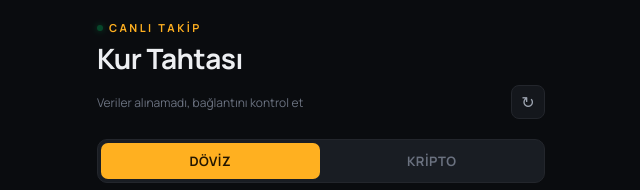
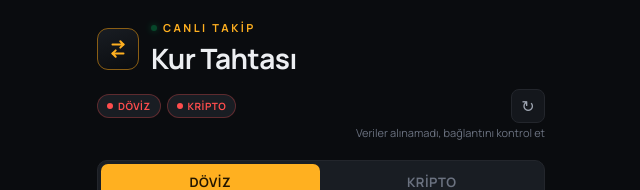
Before and after one commit to halilserhatyildiz/kur-tahtasi, a plain HTML site: page index.html in a window 1280 px wide. Shown: the top 190 px of the page, without its empty margins (319-959 px from the left). Drawn offline with nearby package versions, Linux system fonts and the light colour scheme; no server answers.

Commit message:
Update index.html

```diff
--- a/index.html
+++ b/index.html
@@ -39,6 +39,20 @@
     margin:0 auto;
     padding:20px 16px 60px;
   }
+  .header-top{
+    display:flex;
+    align-items:center;
+    gap:12px;
+  }
+  .logo-mark{
+    width:42px; height:42px;
+    border-radius:11px;
+    background:linear-gradient(160deg, var(--panel-2), var(--void));
+    border:1px solid var(--amber-dim);
+    display:flex; align-items:center; justify-content:center;
+    color:var(--amber);
+    flex-shrink:0;
+  }
   .eyebrow{
     font-size:11px;
     letter-spacing:2.5px;
@@ -71,6 +85,35 @@
     font-size:12px;
     color:var(--text-lo);
   }
+  .status-row{
+    display:flex;
+    justify-content:space-between;
+    align-items:center;
+    margin-top:12px;
+  }
+  .status-chips{display:flex; gap:6px;}
+  .status-chip{
+    font-size:10px;
+    font-weight:700;
+    letter-spacing:0.5px;
+    padding:4px 9px;
+    border-radius:20px;
+    display:flex;
+    align-items:center;
+    gap:5px;
+    background:var(--panel-2);
+    border:1px solid var(--border);
+    color:var(--text-lo);
+  }
+  .status-chip .dot-sm{
+    width:6px; height:6px; border-radius:50%;
+    background:var(--text-lo);
+  }
+  .status-chip.ok{color:var(--green); border-color:rgba(0,210,106,0.3);}
+  .status-chip.ok .dot-sm{background:var(--green); box-shadow:0 0 5px var(--green);}
+  .status-chip.fail{color:var(--red); border-color:rgba(255,77,77,0.3);}
+  .status-chip.fail .dot-sm{background:var(--red);}
+  .countdown{font-size:11px; color:var(--text-lo); margin-top:2px; text-align:right;}
   .refresh-btn{
     background:var(--panel);
     border:1px solid var(--border);
@@ -419,12 +462,28 @@
 </head>
 <body>
 
-  <div class="eyebrow"><span class="dot"></span>CANLI TAKİP</div>
-  <h1>Kur Tahtası</h1>
-  <div class="subrow">
-    <div class="updated" id="updatedText">Yükleniyor…</div>
+  <div class="header-top">
+    <div class="logo-mark">
+      <svg viewBox="0 0 24 24" width="22" height="22" fill="none" stroke="currentColor" stroke-width="2.2" stroke-linecap="round" stroke-linejoin="round">
+        <path d="M6 7h12l-3.5-3.5"/>
+        <path d="M18 7l-3.5 3.5"/>
+        <path d="M18 17H6l3.5 3.5"/>
+        <path d="M6 17l3.5-3.5"/>
+      </svg>
+    </div>
+    <div>
+      <div class="eyebrow"><span class="dot"></span>CANLI TAKİP</div>
+      <h1>Kur Tahtası</h1>
+    </div>
+  </div>
+  <div class="status-row">
+    <div class="status-chips">
+      <span class="status-chip" id="fiatStatusChip"><span class="dot-sm"></span>DÖVİZ</span>
+      <span class="status-chip" id="cryptoStatusChip"><span class="dot-sm"></span>KRİPTO</span>
+    </div>
     <button class="refresh-btn" id="refreshBtn" aria-label="Yenile">↻</button>
   </div>
+  <div class="countdown" id="updatedText">Yükleniyor…</div>
 
   <div class="tabs">
     <button class="tab-btn active" id="tabFiat">DÖVİZ</button>
@@ -578,6 +637,8 @@
   const detailPanel = document.getElementById('detailPanel');
   const updatedText = document.getElementById('updatedText');
   const refreshBtn = document.getElementById('refreshBtn');
+  const fiatStatusChip = document.getElementById('fiatStatusChip');
+  const cryptoStatusChip = document.getElementById('cryptoStatusChip');
   const tabFiat = document.getElementById('tabFiat');
   const tabCrypto = document.getElementById('tabCrypto');
   const fromSelect = document.getElementById('fromSelect');
@@ -740,21 +801,34 @@
     }
   }
 
+  let lastFetchTime = null;
+  let secondsUntilNext = 60;
+
+  function renderStatusText(){
+    const base = secondsUntilNext > 0 ? secondsUntilNext + ' sn sonra yenilenir' : 'yenileniyor…';
+    if(!lastFetchTime){
+      updatedText.textContent = 'Yükleniyor…';
+    }else if(!fiatOk && !cryptoOk){
+      updatedText.textContent = 'Veriler alınamadı, bağlantını kontrol et';
+    }else if(!fiatOk){
+      updatedText.textContent = 'Döviz verisi alınamadı · ' + base;
+    }else if(!cryptoOk){
+      updatedText.textContent = 'Kripto verisi alınamadı · ' + base;
+    }else{
+      updatedText.textContent = base;
+    }
+  }
+
   async function fetchRates(){
     refreshBtn.classList.add('spinning');
     prevRates = { ...rates };
     await Promise.allSettled([fetchFiat(), fetchCrypto()]);
 
-    const now = new Date();
-    if(fiatOk && cryptoOk){
-      updatedText.textContent = 'Son kontrol: ' + now.toLocaleTimeString('tr-TR', {hour:'2-digit', minute:'2-digit'});
-    }else if(fiatOk && !cryptoOk){
-      updatedText.textContent = 'Döviz güncel, kripto verisi alınamadı (' + now.toLocaleTimeString('tr-TR', {hour:'2-digit', minute:'2-digit'}) + ')';
-    }else if(!fiatOk && cryptoOk){
-      updatedText.textContent = 'Kripto güncel, döviz verisi alınamadı (' + now.toLocaleTimeString('tr-TR', {hour:'2-digit', minute:'2-digit'}) + ')';
-    }else{
-      updatedText.textContent = 'Veriler alınamadı, bağlantını kontrol et';
-    }
+    fiatStatusChip.className = 'status-chip ' + (fiatOk ? 'ok' : 'fail');
+    cryptoStatusChip.className = 'status-chip ' + (cryptoOk ? 'ok' : 'fail');
+    lastFetchTime = new Date();
+    secondsUntilNext = 60;
+    renderStatusText();
 
     renderBoard();
     renderDetailPanel();
@@ -763,6 +837,11 @@
     renderAlarmCurrentRate();
     setTimeout(()=> refreshBtn.classList.remove('spinning'), 700);
   }
+
+  setInterval(()=>{
+    if(secondsUntilNext > 0) secondsUntilNext--;
+    renderStatusText();
+  }, 1000);
 
   function renderChangeChip(label, val){
     if(val === null || val === undefined || Number.isNaN(val)){
@@ -973,9 +1052,11 @@
       if(a.lastNotified && (now - a.lastNotified) < cooldown) return;
       a.lastNotified = now;
       changed = true;
-      showToast(`${a.currency}/TRY ${a.target} hedefine ulaştı: ${val.toLocaleString('tr-TR', {maximumFractionDigits:4})}`);
+      const emoji = val >= a.target ? '🚀' : '📉';
+      const valStr = val.toLocaleString('tr-TR', {maximumFractionDigits:4});
+      showToast(`${emoji} ${a.currency}/TRY ${a.target} hedefine ulaştı: ${valStr}`);
       if(window.Notification && Notification.permission === 'granted'){
-        new Notification('Kur Tahtası', { body: `${a.currency}/TRY ${a.target} hedefine ulaştı — şu an ${val.toFixed(4)}` });
+        new Notification(`${emoji} Kur Tahtası`, { body: `${a.currency}/TRY hedefi ${a.target} — şu an ${valStr} 💰` });
       }
     });
     if(changed) saveAlarms();
```
